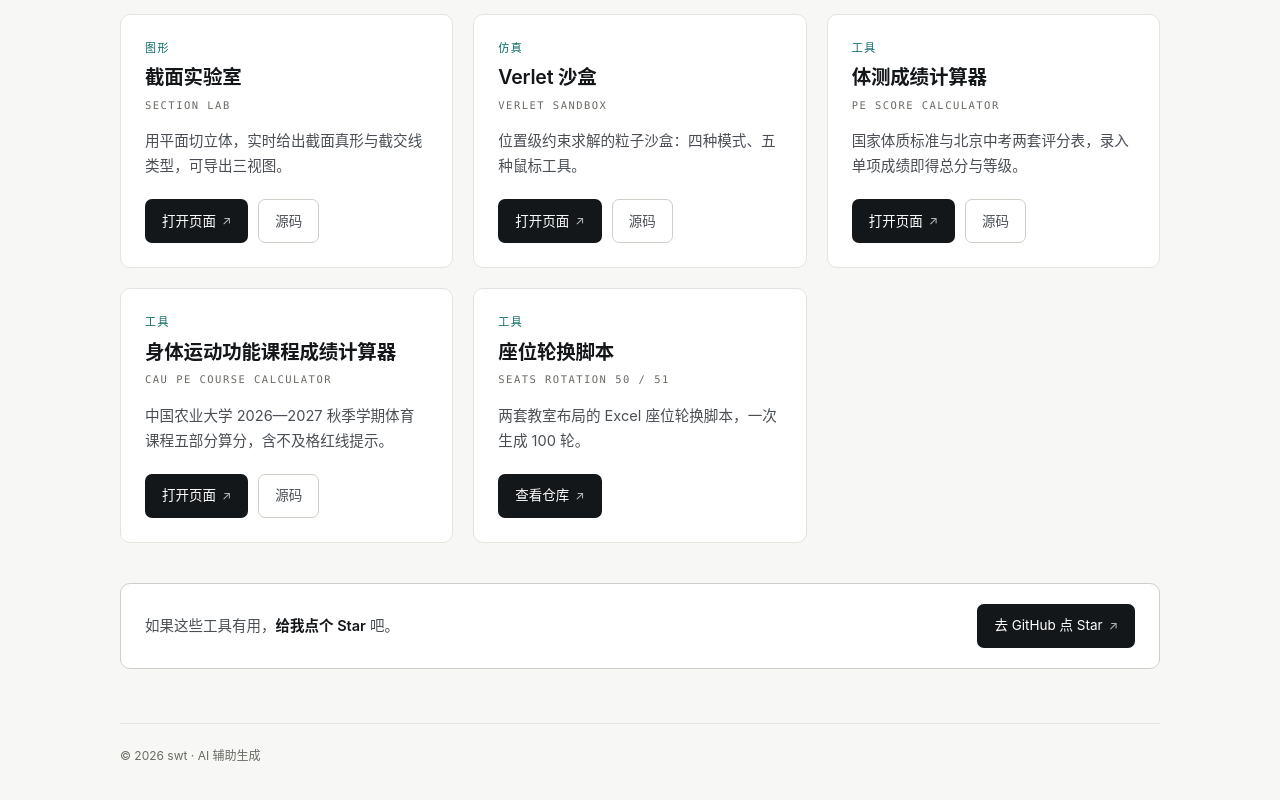
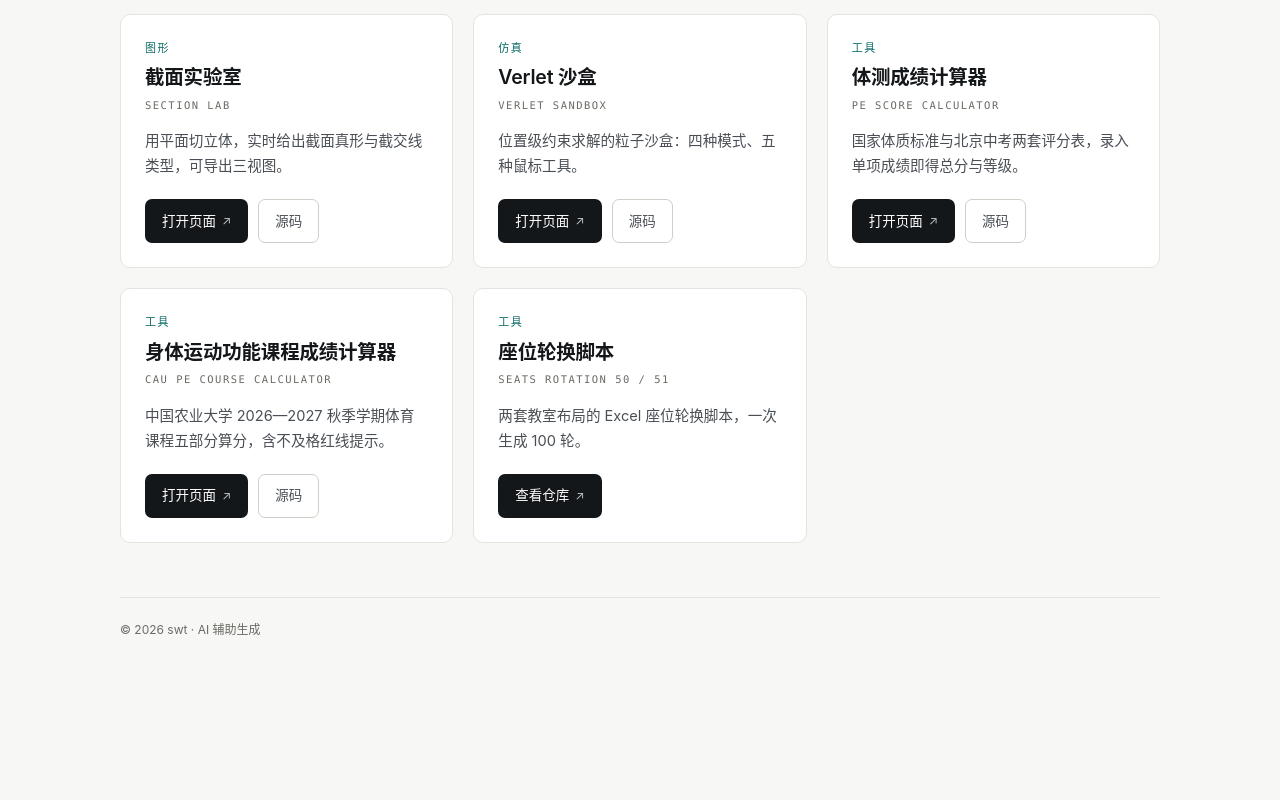
Before and after one commit to wtsswt/projects, a plain HTML site: page index.html in a window 1280 px wide. Shown: the part 662-1462 px from the top of the page. After the commit the page ends 1373 px from the top, so only its background shows below. Drawn offline with Linux system fonts and the light colour scheme.

Commit message:
顶部按钮改为 GitHub 仓库并指向仓库列表，移除页尾 Star 提示

```diff
--- a/index.html
+++ b/index.html
@@ -185,20 +185,6 @@
   .btn:focus-visible{outline:2px solid var(--accent);outline-offset:2px}
   .btn .arw{font-size:12px;opacity:.72}
 
-  /* ---------- star ---------- */
-  .star{
-    display:flex;flex-wrap:wrap;align-items:center;justify-content:space-between;
-    gap:12px 24px;
-    margin-top:clamp(28px,4vw,40px);
-    padding:clamp(16px,2.1vw,20px) clamp(18px,2.4vw,24px);
-    background:var(--card);
-    border:1px solid var(--line-strong);
-    border-radius:var(--r);
-  }
-  .star p{margin:0;font-size:14.5px;line-height:1.6;color:var(--ink-2)}
-  .star p b{color:var(--ink);font-weight:600}
-  .star .btn{flex-shrink:0}
-
   /* ---------- footer ---------- */
   .foot{
     margin-top:clamp(34px,4.6vw,54px);
@@ -225,7 +211,7 @@
     <div class="meta"><span>Index</span><span class="bar"></span><span>2026</span></div>
     <div class="head-row">
       <h1>公开项目<span class="en">Public Projects</span></h1>
-      <a class="gh-link" href="https://github.com/wtsswt">GitHub 主页<span class="arw">↗</span></a>
+      <a class="gh-link" href="https://github.com/wtsswt?tab=repositories">GitHub 仓库<span class="arw">↗</span></a>
     </div>
     <div class="stats">
       <span><b>8</b> 个项目</span><span class="dot"></span>
@@ -332,11 +318,6 @@
 
   </section>
 
-  <section class="star" aria-label="给项目点 Star">
-    <p>如果这些工具有用，<b>给我点个 Star</b> 吧。</p>
-    <a class="btn primary" href="https://github.com/wtsswt?tab=repositories">去 GitHub 点 Star<span class="arw">↗</span></a>
-  </section>
-
   <footer class="foot">
     <p class="sign">© 2026 swt · AI 辅助生成</p>
   </footer>
```
Also changed, not shown: 1 other file.
